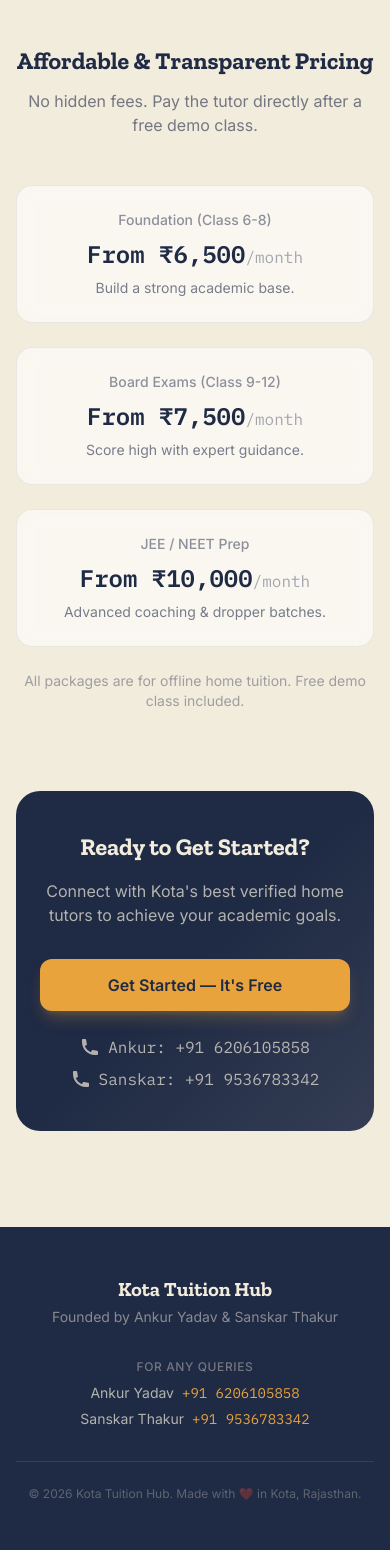
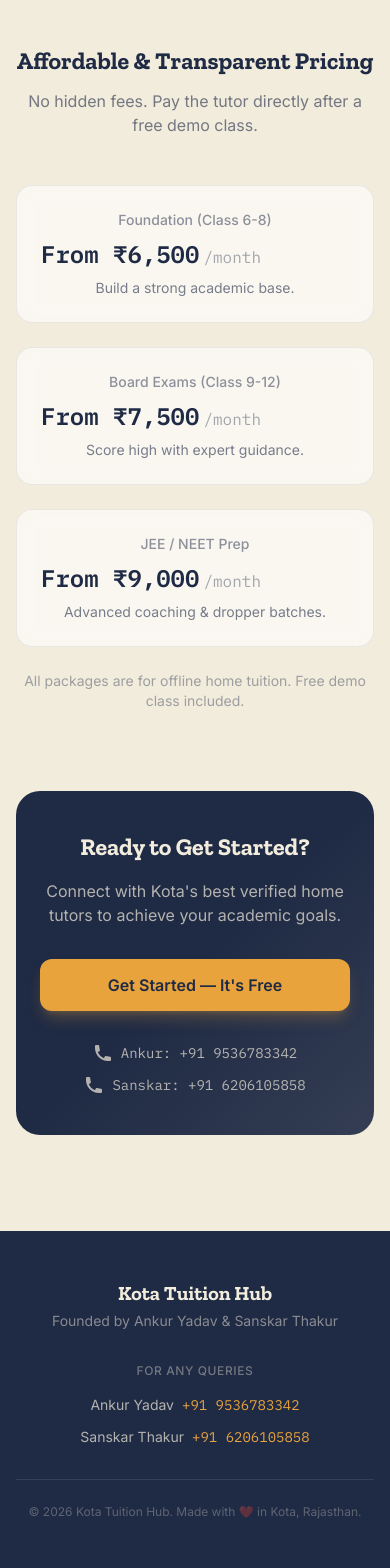
Before and after one commit to at7382347-glitch/kota-tution-hub, a React (Vite) app in the folder client/: page / in a window 390 px wide. Shown: the part 2652-4220 px from the top of the page. Built offline with nearby package versions, Linux system fonts and the light colour scheme.

Commit message:
feat: updated JEE/NEET pricing, added teaching duration, fixed contact details, and optimized for mobile/SEO

```diff
--- a/client/src/pages/Home.jsx
+++ b/client/src/pages/Home.jsx
@@ -183,15 +183,15 @@ function Home() {
             {[
               { title: 'Foundation (Class 6-8)', price: 'From ₹6,500', period: '/month', desc: 'Build a strong academic base.' },
               { title: 'Board Exams (Class 9-12)', price: 'From ₹7,500', period: '/month', desc: 'Score high with expert guidance.' },
-              { title: 'JEE / NEET Prep', price: 'From ₹10,000', period: '/month', desc: 'Advanced coaching & dropper batches.' },
+              { title: 'JEE / NEET Prep', price: 'From ₹9,000', period: '/month', desc: 'Advanced coaching & dropper batches.' },
             ].map((tier) => (
               <div
                 key={tier.title}
                 className="rounded-2xl border border-ink/8 bg-white/60 p-6 backdrop-blur-sm flex flex-col"
               >
-                <p className="font-body text-sm font-medium text-ink/50">{tier.title}</p>
-                <p className="font-mono mt-2 text-2xl font-semibold text-ink sm:text-3xl">
-                  {tier.price}
+                <h3 className="font-body text-sm font-medium text-ink/50">{tier.title}</h3>
+                <p className="font-mono mt-2 text-2xl font-semibold text-ink sm:text-3xl flex flex-wrap items-baseline gap-x-1">
+                  <span>{tier.price}</span>
                   <span className="text-base font-normal text-ink/40">{tier.period}</span>
                 </p>
                 <p className="font-body mt-2 text-sm text-ink/60">{tier.desc}</p>
@@ -225,24 +225,26 @@ function Home() {
             >
               Get Started — It's Free
             </Link>
-            <div className="flex flex-col gap-2 sm:gap-1 mt-2 sm:mt-0 sm:ml-4">
+            <div className="flex flex-col gap-y-3 sm:gap-y-1 mt-4 sm:mt-0 sm:ml-4 w-full sm:w-auto">
+              <a
+                href="tel:+919536783342"
+                aria-label="Call Ankur"
+                className="font-mono inline-flex w-full items-center justify-center sm:justify-start gap-2 text-sm sm:text-base text-sandstone/70 transition-colors hover:text-marigold"
+              >
+                <svg xmlns="http://www.w3.org/2000/svg" className="h-5 w-5 flex-shrink-0" viewBox="0 0 20 20" fill="currentColor">
+                  <path d="M2 3a1 1 0 011-1h2.153a1 1 0 01.986.836l.74 4.435a1 1 0 01-.54 1.06l-1.548.773a11.037 11.037 0 006.105 6.105l.774-1.548a1 1 0 011.059-.54l4.435.74a1 1 0 01.836.986V17a1 1 0 01-1 1h-2C7.82 18 2 12.18 2 5V3z" />
+                </svg>
+                Ankur: +91 9536783342
+              </a>
               <a
                 href="tel:+916206105858"
-                className="font-mono inline-flex w-full items-center justify-center sm:justify-start gap-2 text-base text-sandstone/70 transition-colors hover:text-marigold"
+                aria-label="Call Sanskar"
+                className="font-mono inline-flex w-full items-center justify-center sm:justify-start gap-2 text-sm sm:text-base text-sandstone/70 transition-colors hover:text-marigold"
               >
-                <svg xmlns="http://www.w3.org/2000/svg" className="h-5 w-5" viewBox="0 0 20 20" fill="currentColor">
+                <svg xmlns="http://www.w3.org/2000/svg" className="h-5 w-5 flex-shrink-0" viewBox="0 0 20 20" fill="currentColor">
                   <path d="M2 3a1 1 0 011-1h2.153a1 1 0 01.986.836l.74 4.435a1 1 0 01-.54 1.06l-1.548.773a11.037 11.037 0 006.105 6.105l.774-1.548a1 1 0 011.059-.54l4.435.74a1 1 0 01.836.986V17a1 1 0 01-1 1h-2C7.82 18 2 12.18 2 5V3z" />
                 </svg>
-                Ankur: +91 6206105858
-              </a>
-              <a
-                href="tel:+919536783342"
-                className="font-mono inline-flex w-full items-center justify-center sm:justify-start gap-2 text-base text-sandstone/70 transition-colors hover:text-marigold"
-              >
-                <svg xmlns="http://www.w3.org/2000/svg" className="h-5 w-5" viewBox="0 0 20 20" fill="currentColor">
-                  <path d="M2 3a1 1 0 011-1h2.153a1 1 0 01.986.836l.74 4.435a1 1 0 01-.54 1.06l-1.548.773a11.037 11.037 0 006.105 6.105l.774-1.548a1 1 0 011.059-.54l4.435.74a1 1 0 01.836.986V17a1 1 0 01-1 1h-2C7.82 18 2 12.18 2 5V3z" />
-                </svg>
-                Sanskar: +91 9536783342
+                Sanskar: +91 6206105858
               </a>
             </div>
           </div>
@@ -269,14 +271,14 @@ function Home() {
               <p className="font-body text-xs font-medium uppercase tracking-wider text-sandstone/40">
                 For any queries
               </p>
-              <div className="mt-2 flex flex-col gap-1.5">
+              <div className="mt-4 sm:mt-2 flex flex-col gap-3 sm:gap-1.5">
                 <div className="flex items-center justify-center gap-2 sm:justify-end">
                   <span className="font-body text-sm text-sandstone/70">Ankur Yadav</span>
-                  <a href="tel:+916206105858" className="font-mono text-sm text-marigold hover:text-marigold/80 transition-colors">+91 6206105858</a>
+                  <a href="tel:+919536783342" aria-label="Call Ankur" className="font-mono text-sm text-marigold hover:text-marigold/80 transition-colors">+91 9536783342</a>
                 </div>
                 <div className="flex items-center justify-center gap-2 sm:justify-end">
                   <span className="font-body text-sm text-sandstone/70">Sanskar Thakur</span>
-                  <a href="tel:+919536783342" className="font-mono text-sm text-marigold hover:text-marigold/80 transition-colors">+91 9536783342</a>
+                  <a href="tel:+916206105858" aria-label="Call Sanskar" className="font-mono text-sm text-marigold hover:text-marigold/80 transition-colors">+91 6206105858</a>
                 </div>
               </div>
             </div>
--- a/client/src/pages/StudentDashboard.jsx
+++ b/client/src/pages/StudentDashboard.jsx
@@ -8,17 +8,17 @@ const API_BASE = import.meta.env.DEV ? 'http://localhost:5000' : import.meta.env
 const SUBJECT_OPTIONS = ['Physics', 'Chemistry', 'Maths', 'Biology', 'English'];
 const CLASS_OPTIONS = ['6', '7', '8', '9', '10', '11', '12', 'Dropper'];
 const BUDGET_PACKAGES = [
-  { value: 'class-6', label: 'Class 6 - ₹6,500/month' },
-  { value: 'class-7', label: 'Class 7 - ₹6,500/month' },
-  { value: 'class-8', label: 'Class 8 - ₹7,500/month' },
-  { value: 'class-9-board', label: 'Class 9 (School/Board) - ₹7,500/month' },
-  { value: 'class-10-board', label: 'Class 10 (School/Board) - ₹8,500/month' },
-  { value: 'class-9-10-jee-neet', label: 'Class 9 & 10 (JEE/NEET Foundation) - ₹10,000/month' },
-  { value: 'class-11-board', label: 'Class 11 (School/Board) - ₹9,500/month' },
-  { value: 'class-11-jee-neet', label: 'Class 11 (JEE/NEET) - ₹12,000/month' },
-  { value: 'class-12-board', label: 'Class 12 (School/Board) - ₹9,500/month' },
-  { value: 'class-12-jee-neet', label: 'Class 12 (JEE/NEET) - ₹13,000/month' },
-  { value: 'dropper-jee-neet', label: 'Dropper (JEE/NEET) - ₹15,000/month' },
+  { value: 'class-6', label: 'Class 6 - ₹6,500/month (1 hour/day)' },
+  { value: 'class-7', label: 'Class 7 - ₹6,500/month (1 hour/day)' },
+  { value: 'class-8', label: 'Class 8 - ₹7,500/month (1 hour/day)' },
+  { value: 'class-9-board', label: 'Class 9 (School/Board) - ₹7,500/month (1 hour/day)' },
+  { value: 'class-10-board', label: 'Class 10 (School/Board) - ₹8,500/month (1 hour/day)' },
+  { value: 'class-9-10-jee-neet', label: 'Class 9 & 10 (JEE/NEET Foundation) - ₹9,000/month (1 hour/day)' },
+  { value: 'class-11-board', label: 'Class 11 (School/Board) - ₹9,500/month (1 hour/day)' },
+  { value: 'class-11-jee-neet', label: 'Class 11 (JEE/NEET) - ₹10,000/month (1 hour/day)' },
+  { value: 'class-12-board', label: 'Class 12 (School/Board) - ₹9,500/month (1 hour/day)' },
+  { value: 'class-12-jee-neet', label: 'Class 12 (JEE/NEET) - ₹10,000/month (1 hour/day)' },
+  { value: 'dropper-jee-neet', label: 'Dropper (JEE/NEET) - ₹10,000/month (1 hour/day)' },
 ];
 
 const initialForm = {
@@ -540,19 +540,21 @@ function StudentDashboard() {
                 {BUDGET_PACKAGES.map((pkg) => (
                   <label
                     key={pkg.value}
-                    className={`flex items-center gap-3 p-4 sm:p-3 rounded-lg border cursor-pointer select-none transition-all duration-200 ${
+                    htmlFor={`package-${pkg.value}`}
+                    className={`flex items-start gap-3 p-4 sm:p-3 rounded-lg border cursor-pointer select-none transition-all duration-200 ${
                       form.budgetPackages.includes(pkg.value)
                         ? 'bg-marigold/10 border-marigold/40'
                         : 'bg-white border-ink/10 hover:border-marigold/30'
                     }`}
                   >
                     <input
+                      id={`package-${pkg.value}`}
                       type="checkbox"
-                      className="accent-marigold w-5 h-5 sm:w-4 sm:h-4 flex-shrink-0"
+                      className="accent-marigold w-5 h-5 sm:w-4 sm:h-4 flex-shrink-0 mt-0.5"
                       checked={form.budgetPackages.includes(pkg.value)}
                       onChange={() => handleBudgetToggle(pkg.value)}
                     />
-                    <span className="text-sm font-mono text-ink">{pkg.label}</span>
+                    <span className="text-sm font-mono text-ink whitespace-normal break-words">{pkg.label}</span>
                   </label>
                 ))}
               </div>
```
